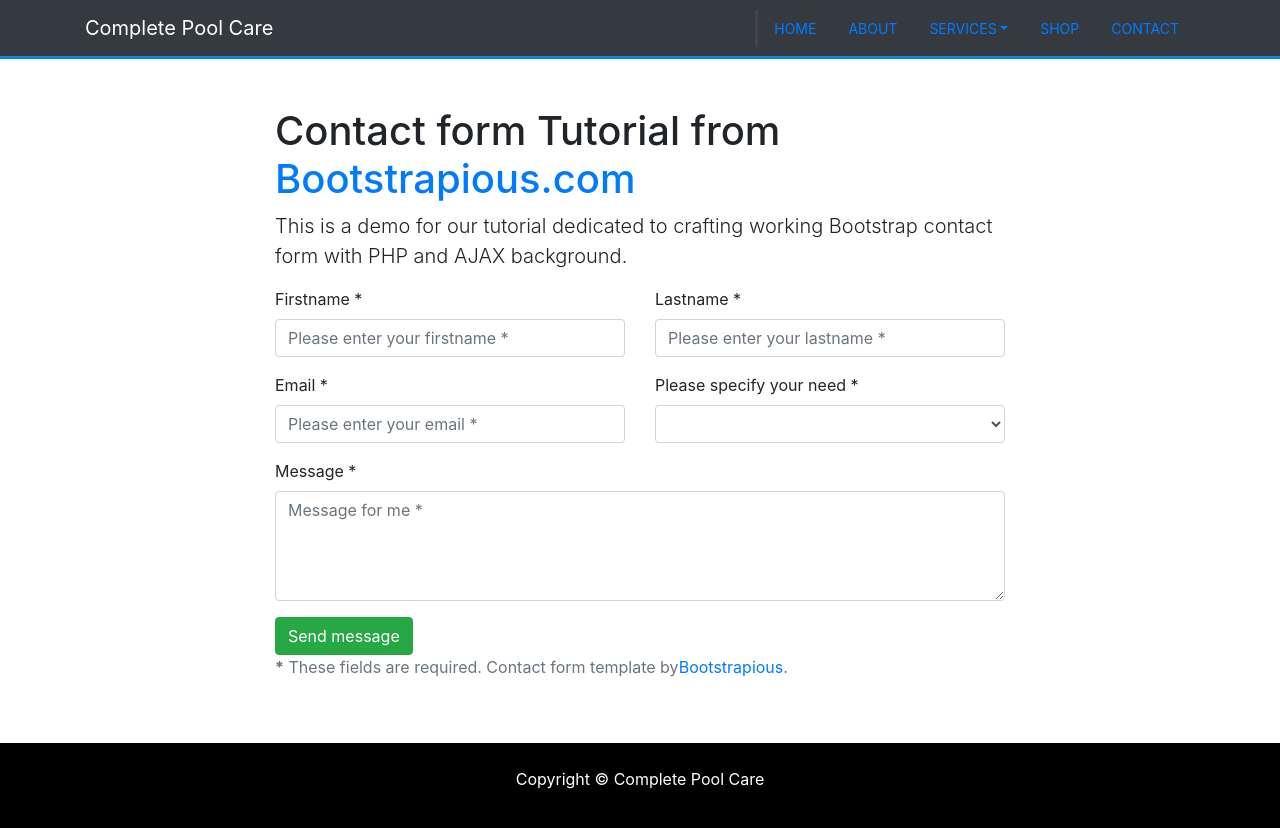
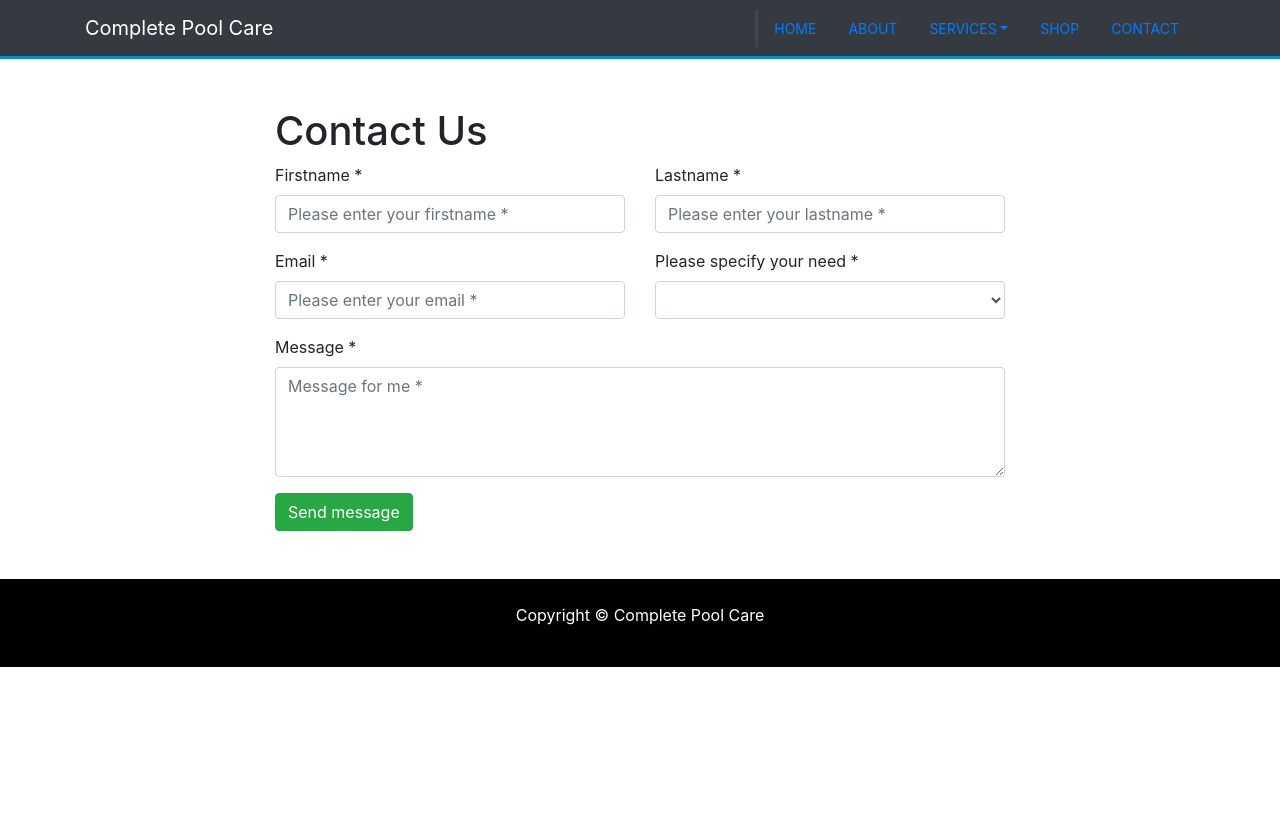
Before and after one commit to gazjosef/complete-pool-care, a React (Create React App) app: page /contact in a window 1280 px wide. Shown: the top 828 px of the page. After the commit the page ends 800 px from the top, so only its background shows below. Built offline with nearby package versions, Linux system fonts and the light colour scheme.

Commit message:
Updated Contact Form

```diff
--- a/src/Components/Layout/Header/Header.js
+++ b/src/Components/Layout/Header/Header.js
@@ -30,7 +30,11 @@
               {/* <Link to="/services" style={{ textDecoration: "none" }}>
                 Services
               </Link> */}
-              <a href="#" className="dropdown-toggle" data-toggle="dropdown">
+              <a
+                href="index.html"
+                className="dropdown-toggle"
+                data-toggle="dropdown"
+              >
                 Services
               </a>
               <div className="dropdown-menu">
--- a/src/Components/Pages/Contact.js
+++ b/src/Components/Pages/Contact.js
@@ -6,17 +6,8 @@
       <div className="container">
         <div className="row">
           <div className="col-xl-8 offset-xl-2 py-5">
-            <h1>
-              Contact form Tutorial from{" "}
-              <a href="http://bootstrapious.com">Bootstrapious.com</a>
-            </h1>
+            <h1>Contact Us</h1>
 
-            <p className="lead">
-              This is a demo for our tutorial dedicated to crafting working
-              Bootstrap contact form with PHP and AJAX background.
-            </p>
-
-            {/* <!-- We're going to place the form here in the next step --> */}
             <form id="contact-form" method="post" action="contact.php">
               <div className="messages"></div>
               <div className="controls">
@@ -118,21 +109,6 @@
                     />
                   </div>
                 </div>
-                <div className="row">
-                  <div className="col-md-12">
-                    <p className="text-muted">
-                      <strong>*</strong> These fields are required. Contact form
-                      template by
-                      <a
-                        href="https://bootstrapious.com/p/how-to-build-a-working-bootstrap-contact-form"
-                        target="#"
-                      >
-                        Bootstrapious
-                      </a>
-                      .
-                    </p>
-                  </div>
-                </div>
               </div>
             </form>
           </div>
```
